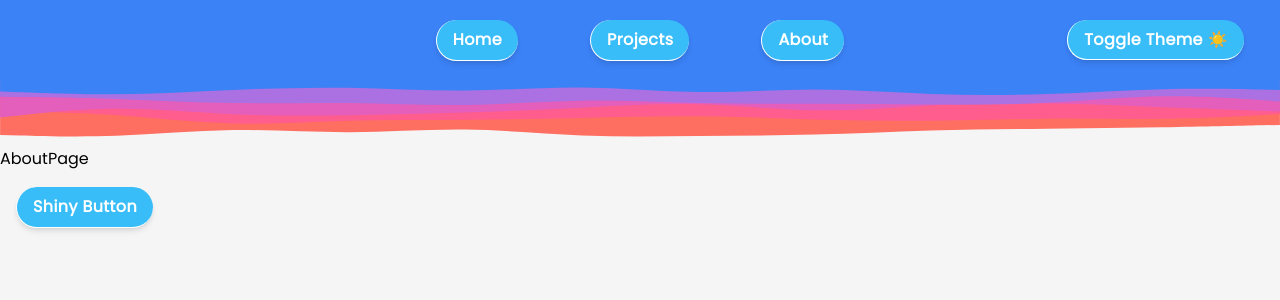
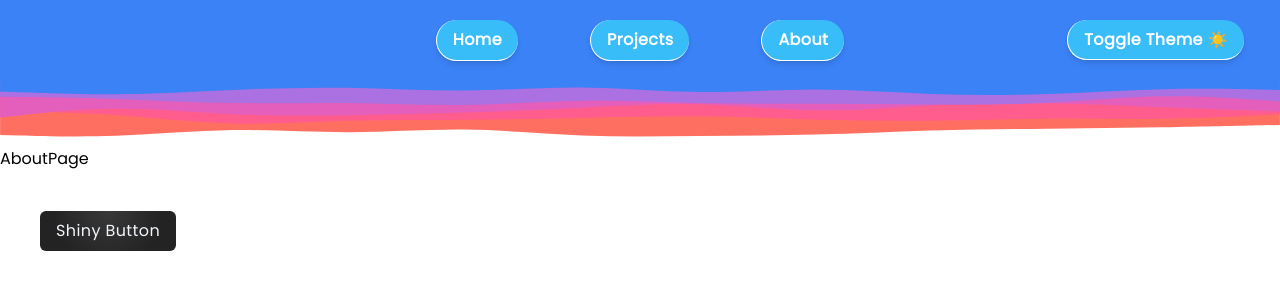
Before and after one commit to Patrick-Thompson9/portfolio, a React (Vite) app: page /about in a window 1280 px wide. Shown: the top 300 px of the page. Built offline with nearby package versions, Linux system fonts and the light colour scheme.

Commit message:
added framer motion to make a shiny button component

```diff
--- a/package.json
+++ b/package.json
@@ -13,6 +13,7 @@
     "@fortawesome/fontawesome-svg-core": "^6.5.2",
     "@fortawesome/free-solid-svg-icons": "^6.5.2",
     "@fortawesome/react-fontawesome": "^0.2.0",
+    "framer-motion": "^11.1.5",
     "kute.js": "^2.2.4",
     "react": "^18.2.0",
     "react-dom": "^18.2.0",
--- a/src/components/ShinyButton.tsx
+++ b/src/components/ShinyButton.tsx
@@ -1,7 +1,35 @@
 import { buttonClasses } from "../layouts/MainLayout";
+import { motion } from "framer-motion";
 
 function ShinyButton() {
-  return <button className={buttonClasses}>Shiny Button</button>;
+  return (
+    <motion.button
+      className="m-10 py-2 px-4 bg-black rounded-md button-radial-gradient"
+      onClick={() => console.log("Shiny Button Clicked!")}
+      initial={{ "--x": "100%" }}
+      animate={{ "--x": "-100%" }}
+      whileTap={{ scale: 0.5 }}
+      transition={{
+        repeat: Infinity,
+        repeatType: "loop",
+        repeatDelay: 2,
+        type: "spring",
+        stiffness: 30,
+        damping: 20,
+        mass: 0.5,
+        scale: {
+          type: "spring",
+          stiffness: 1,
+          damping: 5,
+          mass: 0.1,
+        },
+      }}
+    >
+      <span className="text-slate-100 tracking-wide font-light size-full block relative linear-mask">
+        Shiny Button
+      </span>
+    </motion.button>
+  );
 }
 
 export default ShinyButton;
--- a/src/index.css
+++ b/src/index.css
@@ -1,6 +1,20 @@
 @tailwind base;
 @tailwind components;
 @tailwind utilities;
+
+html,
+body,
+#root {
+  height: 100%;
+  /* margin: 0;
+  padding: 0;
+  font-family: "Poppins", "Roboto", sans-serif;
+  background-color: #f5f5f5; */
+}
+
+/* #waves {
+  transition: 0.2s;
+}
 
 .navSpacer {
   aspect-ratio: 960/75;
@@ -8,20 +22,30 @@
   background-repeat: no-repeat;
   background-position: center;
   background-size: cover;
+} */
+
+.button-radial-gradient {
+  background: radial-gradient(
+      circle at 50% 0%,
+      rgba(250, 250, 250, 0.1) 0%,
+      transparent 70%
+    ),
+    rgba(35, 35, 35, 1);
 }
 
-html,
-body,
-#root {
-  height: 100%;
-  margin: 0;
-  padding: 0;
-  font-family: "Poppins", "Roboto", sans-serif;
-  background-color: #f5f5f5;
-}
-
-#waves {
-  transition: 0.2s;
+.linear-mask {
+  mask-image: linear-gradient(
+    -60deg,
+    white calc(var(--x) + 20%),
+    transparent calc(var(--x) + 30%),
+    white calc(var(--x) + 100%)
+  );
+  -webkit-mask-image: linear-gradient(
+    -60deg,
+    white calc(var(--x) + 20%),
+    transparent calc(var(--x) + 30%),
+    white calc(var(--x) + 100%)
+  );
 }
 
 .off-screen {
```
Also changed, not shown: 1 other file (tests, documents, lock files or other folders).
